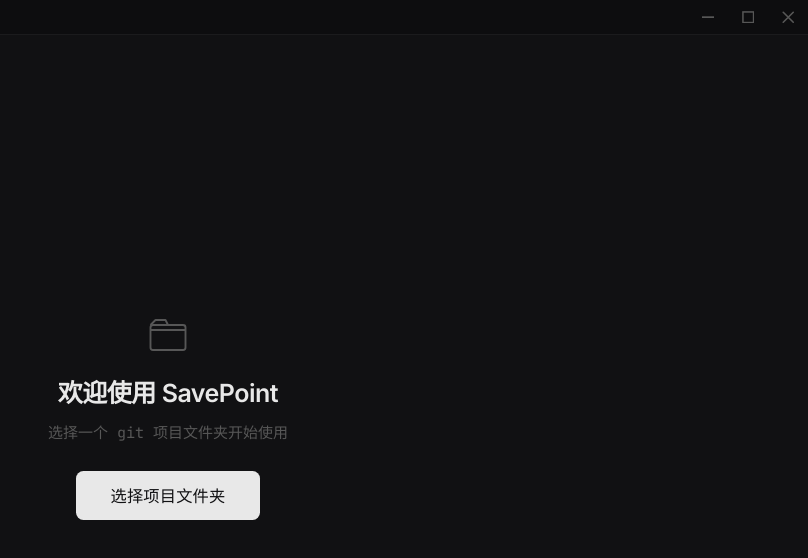
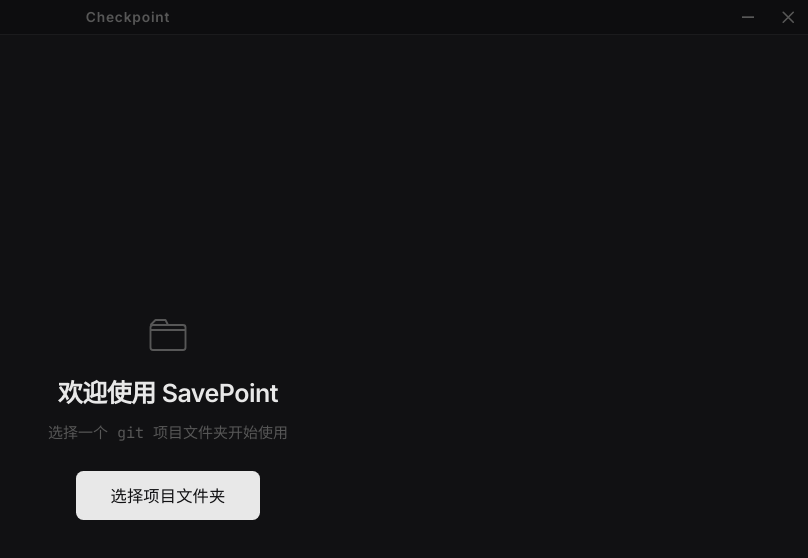
Before and after one commit to Zhang-Dongfang/Checkpoint, a React (Vite) app: page / in a window 1280 px wide. Shown: the top 558 px of the page, without its empty margins (472-1280 px from the left). Built offline with nearby package versions, Linux system fonts and the light colour scheme.

Commit message:
Enhance titlebar styling and functionality in App component. Add a new title element with custom styles for improved visibility. Remove the maximize button for a cleaner interface. Update CSS to define styles for the new title element.

```diff
--- a/src/App.css
+++ b/src/App.css
@@ -106,6 +106,14 @@
   border-bottom: 1px solid var(--line);
 }
 .titlebar-drag { flex: 1; }
+.titlebar-title {
+  font-size: 11px;
+  font-weight: 600;
+  letter-spacing: .06em;
+  color: var(--text3);
+  flex-shrink: 0;
+  pointer-events: none;
+}
 
 .pin-btn {
   width: 28px;
--- a/src/App.tsx
+++ b/src/App.tsx
@@ -334,9 +334,7 @@
       <button className="win-btn" title="最小化" onClick={() => win().then(w => w.minimize())}>
         <svg width="10" height="1" viewBox="0 0 10 1"><rect width="10" height="1.5" y="0.25" fill="currentColor" /></svg>
       </button>
-      <button className="win-btn" title="最大化" onClick={() => win().then(w => w.toggleMaximize())}>
-        <svg width="10" height="10" viewBox="0 0 10 10" fill="none"><rect x=".75" y=".75" width="8.5" height="8.5" stroke="currentColor" strokeWidth="1.2" /></svg>
-      </button>
+
       <button className="win-btn win-close" title="关闭" onClick={() => win().then(w => w.close())}>
         <svg width="10" height="10" viewBox="0 0 10 10" fill="none"><path d="M1 1l8 8M9 1L1 9" stroke="currentColor" strokeWidth="1.3" strokeLinecap="round" /></svg>
       </button>
@@ -346,7 +344,7 @@
   if (!projectPath) {
     return (
       <div className="app-shell">
-        <div className="titlebar"><div className="titlebar-drag" /><WinControls /></div>
+        <div className="titlebar"><div className="titlebar-drag" /><span className="titlebar-title">Checkpoint</span><div className="titlebar-drag" /><WinControls /></div>
         <div className="welcome-screen">
           <div className="welcome-icon">
             <svg width="32" height="32" viewBox="0 0 32 32" fill="none">
@@ -377,6 +375,8 @@
             <path d="M5 17h14v-1.76a2 2 0 0 0-1.11-1.79l-1.78-.9A2 2 0 0 1 15 10.76V6h1a2 2 0 0 0 0-4H8a2 2 0 0 0 0 4h1v4.76a2 2 0 0 1-1.11 1.79l-1.78.9A2 2 0 0 0 5 15.24Z" />
           </svg>
         </button>
+        <div className="titlebar-drag" />
+        <span className="titlebar-title">Checkpoint</span>
         <div className="titlebar-drag" />
         <WinControls />
       </div>
```
